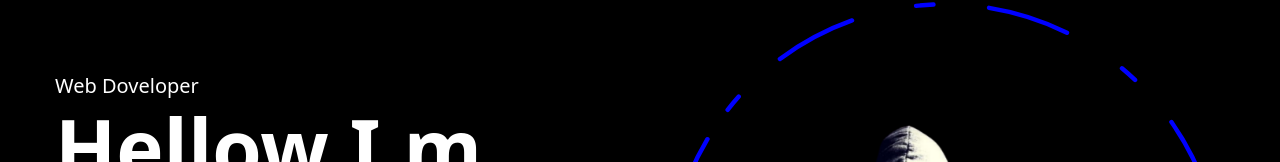
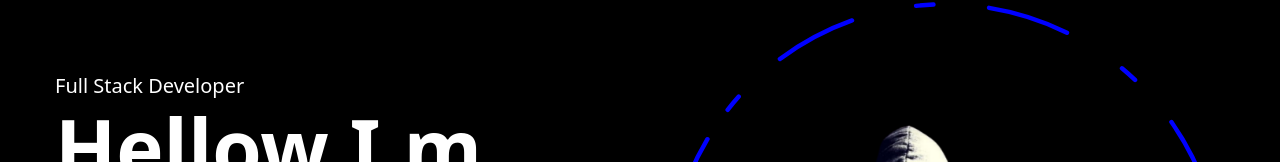
Before and after one commit to jerinjerinjerin/jerin-protofolio, a Next.js app: page / in a window 1280 px wide. Shown: the part 139-301 px from the top of the page. Built offline with nearby package versions, Linux system fonts and the light colour scheme.

Commit message:
Update page.jsx

```diff
--- a/app/page.jsx
+++ b/app/page.jsx
@@ -12,7 +12,7 @@ const Home = () => {
         <div className="flex flex-col xl:flex-row items-center justify-between">
             {/* text */}
           <div className="text-center mb-8 xl:text-left order-2 xl:order-none">
-            <span className="text-xl">Web Doveloper</span>
+            <span className="text-xl">Full Stack Developer</span>
             <h1 className="h1 mb-6">
               Hellow I,m <br/>
              <span className="text-blue-700">Jerin Raj</span>
```
